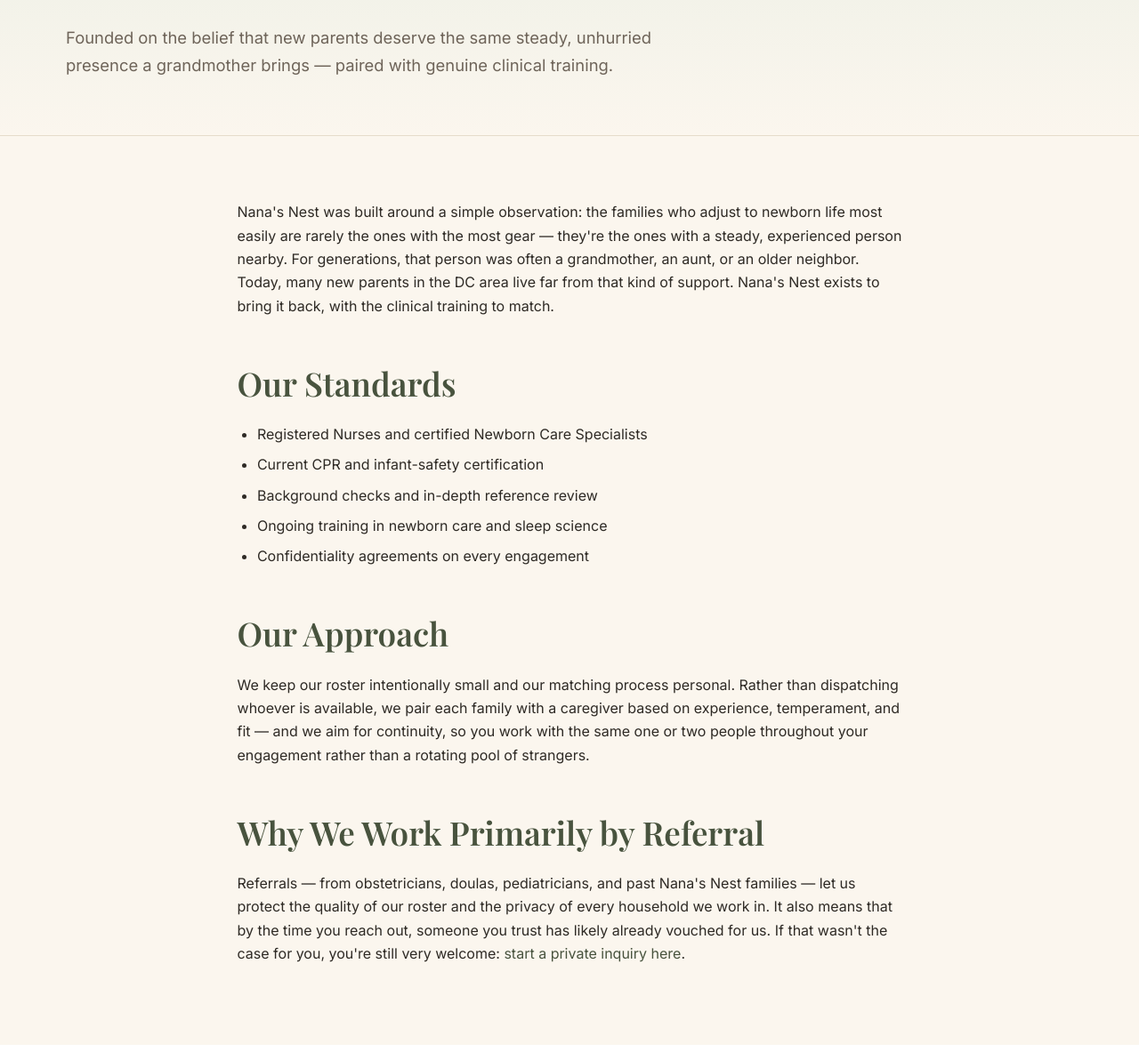
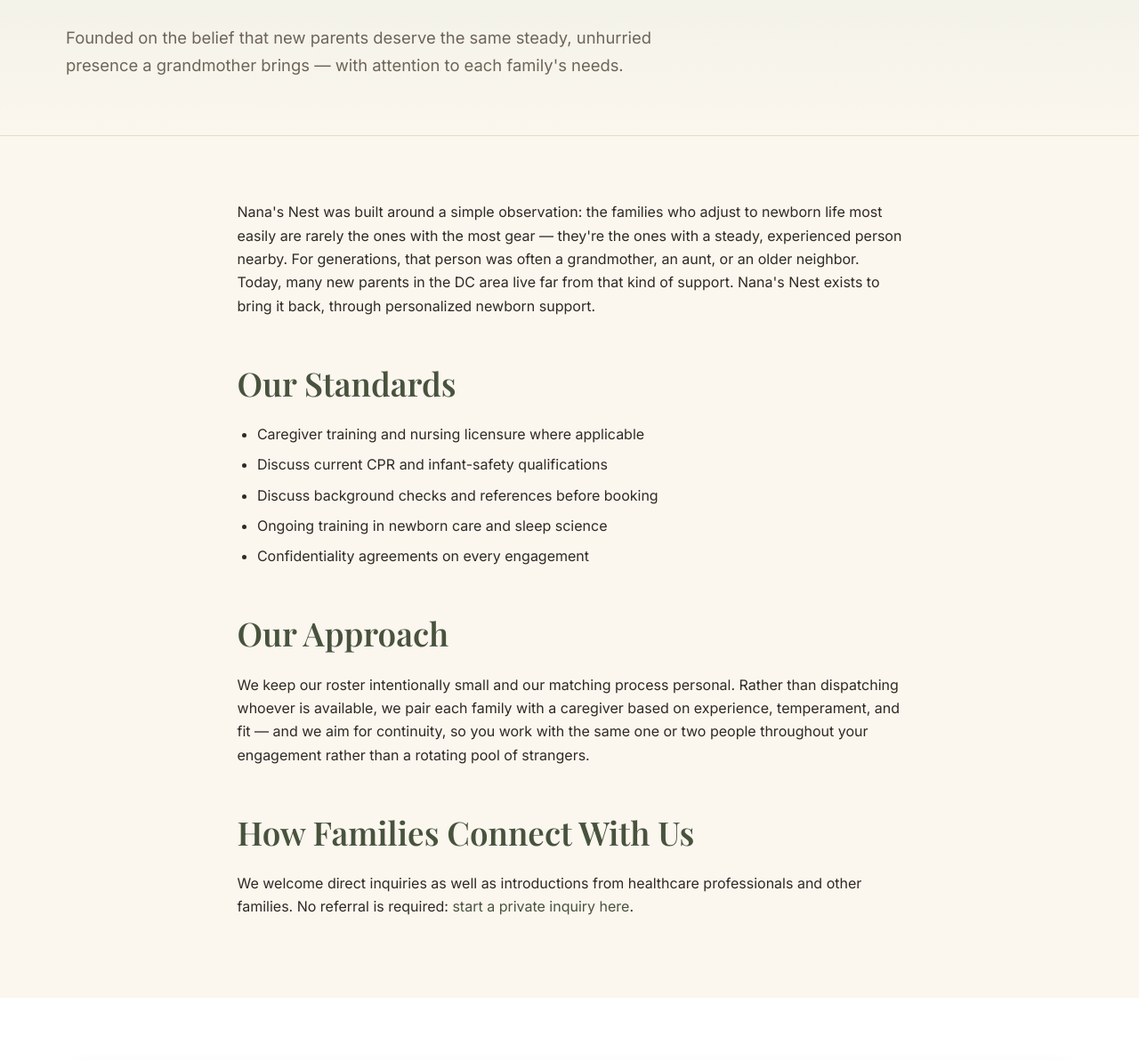
Before and after one commit to handshakemallmarketing/nanasnest, a plain HTML site: page about.html in a window 1280 px wide. Shown: the part 436-1628 px from the top of the page at 89% size. Drawn offline with nearby package versions, Linux system fonts and the light colour scheme.

Commit message:
SEO-034 remove residual unverified clinical and referral assertions

```diff
--- a/about.html
+++ b/about.html
@@ -66,18 +66,18 @@
         <nav class="breadcrumbs" aria-label="Breadcrumb"><a href="/">Home</a><span class="sep">/</span><span aria-current="page">About</span></nav>
         <span class="eyebrow">About Us</span>
         <h1>The Nest Behind Nana's Nest</h1>
-        <p class="lede">Founded on the belief that new parents deserve the same steady, unhurried presence a grandmother brings &mdash; paired with genuine clinical training.</p>
+        <p class="lede">Founded on the belief that new parents deserve the same steady, unhurried presence a grandmother brings &mdash; with attention to each family's needs.</p>
       </div>
     </section><section>
     <div class="container">
       <article class="post-body">
-        <p>Nana's Nest was built around a simple observation: the families who adjust to newborn life most easily are rarely the ones with the most gear &mdash; they're the ones with a steady, experienced person nearby. For generations, that person was often a grandmother, an aunt, or an older neighbor. Today, many new parents in the DC area live far from that kind of support. Nana's Nest exists to bring it back, with the clinical training to match.</p>
+        <p>Nana's Nest was built around a simple observation: the families who adjust to newborn life most easily are rarely the ones with the most gear &mdash; they're the ones with a steady, experienced person nearby. For generations, that person was often a grandmother, an aunt, or an older neighbor. Today, many new parents in the DC area live far from that kind of support. Nana's Nest exists to bring it back, through personalized newborn support.</p>
 
         <h2>Our Standards</h2>
         <ul>
-          <li>Registered Nurses and certified Newborn Care Specialists</li>
-          <li>Current CPR and infant-safety certification</li>
-          <li>Background checks and in-depth reference review</li>
+          <li>Caregiver training and nursing licensure where applicable</li>
+          <li>Discuss current CPR and infant-safety qualifications</li>
+          <li>Discuss background checks and references before booking</li>
           <li>Ongoing training in newborn care and sleep science</li>
           <li>Confidentiality agreements on every engagement</li>
         </ul>
@@ -85,8 +85,8 @@
         <h2>Our Approach</h2>
         <p>We keep our roster intentionally small and our matching process personal. Rather than dispatching whoever is available, we pair each family with a caregiver based on experience, temperament, and fit &mdash; and we aim for continuity, so you work with the same one or two people throughout your engagement rather than a rotating pool of strangers.</p>
 
-        <h2>Why We Work Primarily by Referral</h2>
-        <p>Referrals &mdash; from obstetricians, doulas, pediatricians, and past Nana's Nest families &mdash; let us protect the quality of our roster and the privacy of every household we work in. It also means that by the time you reach out, someone you trust has likely already vouched for us. If that wasn't the case for you, you're still very welcome: <a href="/contact.html">start a private inquiry here</a>.</p>
+        <h2>How Families Connect With Us</h2>
+        <p>We welcome direct inquiries as well as introductions from healthcare professionals and other families. No referral is required: <a href="/contact.html">start a private inquiry here</a>.</p>
       </article>
     </div>
   </section><section class="bg-ivory" aria-labelledby="google-profile"><div class="container"><div class="card"><span class="eyebrow">Find us on Google</span><h2 id="google-profile">Our Business Profile &amp; Client Reviews</h2><p>Explore Nana's Nest on Google to learn more about our business and read reviews shared by families. We provide in-home overnight newborn care and infant sleep support across Washington, DC, Maryland and Northern Virginia, subject to availability.</p><p><strong>Nana's Nest</strong> &middot; <a href="tel:+14436000583">(443) 600-0583</a></p><div class="hero-actions"><a class="btn btn-primary" href="https://maps.google.com/maps?cid=7853827445950075365" rel="noopener">View Google Business Profile &amp; Reviews</a><a class="btn btn-ghost" href="/contact.html">Check Caregiver Availability</a></div><p class="small">Previous clients are welcome to <a href="https://search.google.com/local/writereview?placeid=ChIJ3wrQjFwttokR5VERY3Nm_mw" rel="noopener">leave an honest Google review</a>. Please avoid including private information about children or families.</p></div></div></section><section class="tight">
```
